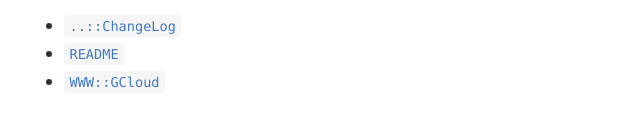
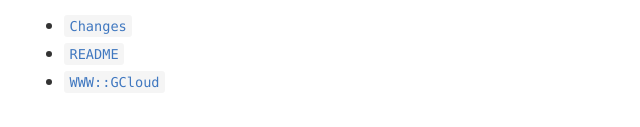
Before and after one commit to vrurg/raku-WWW-GCloud, a plain HTML site: page INDEX.html in a window 1280 px wide. Shown: the part 223-350 px from the top of the page, 198-838 px from the left. Drawn offline with Linux system fonts and the light colour scheme.

Commit message:
Minor: documentation update

```diff
--- a/INDEX.html
+++ b/INDEX.html
@@ -386,7 +386,7 @@ li > .pod-block-code { margin-top: 16px; }
 
     <div class="pod-body">
     <h1 id="WWW::GCloud_Document_Pages"><a class="u" href="#___top" title="go to top of document">WWW::GCloud Document Pages</a></h1>
-<ul><li><p><a href="ChangeLog.html"><code>..::ChangeLog</code></a></p>
+<ul><li><p><a href="ChangeLog.html"><code>Changes</code></a></p>
 </li>
 <li><p><a href="README.html"><code>README</code></a></p>
 </li>
```
Also changed, not shown: ChangeLog.html (+1 -1 lines), 3 other files.
